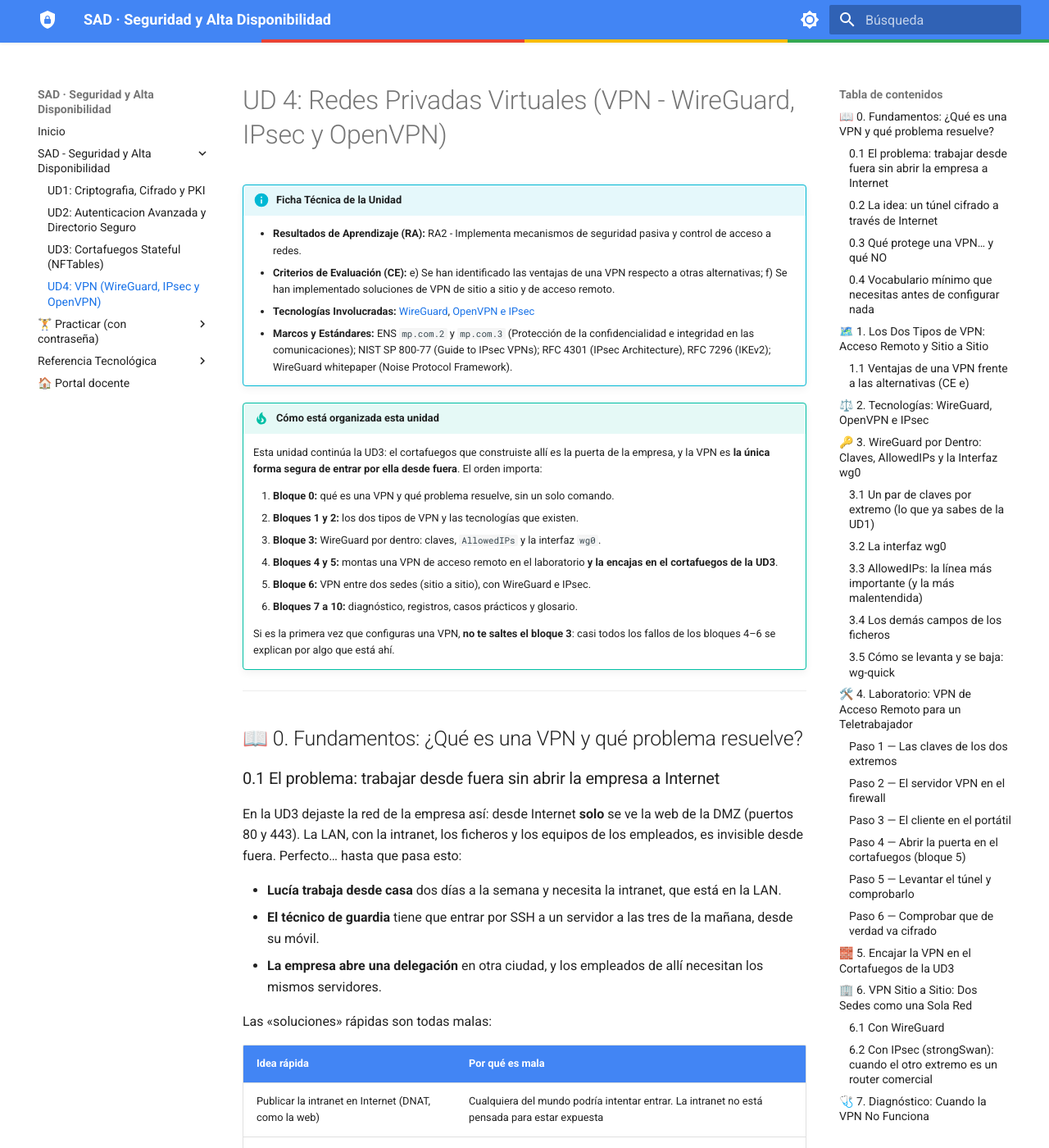
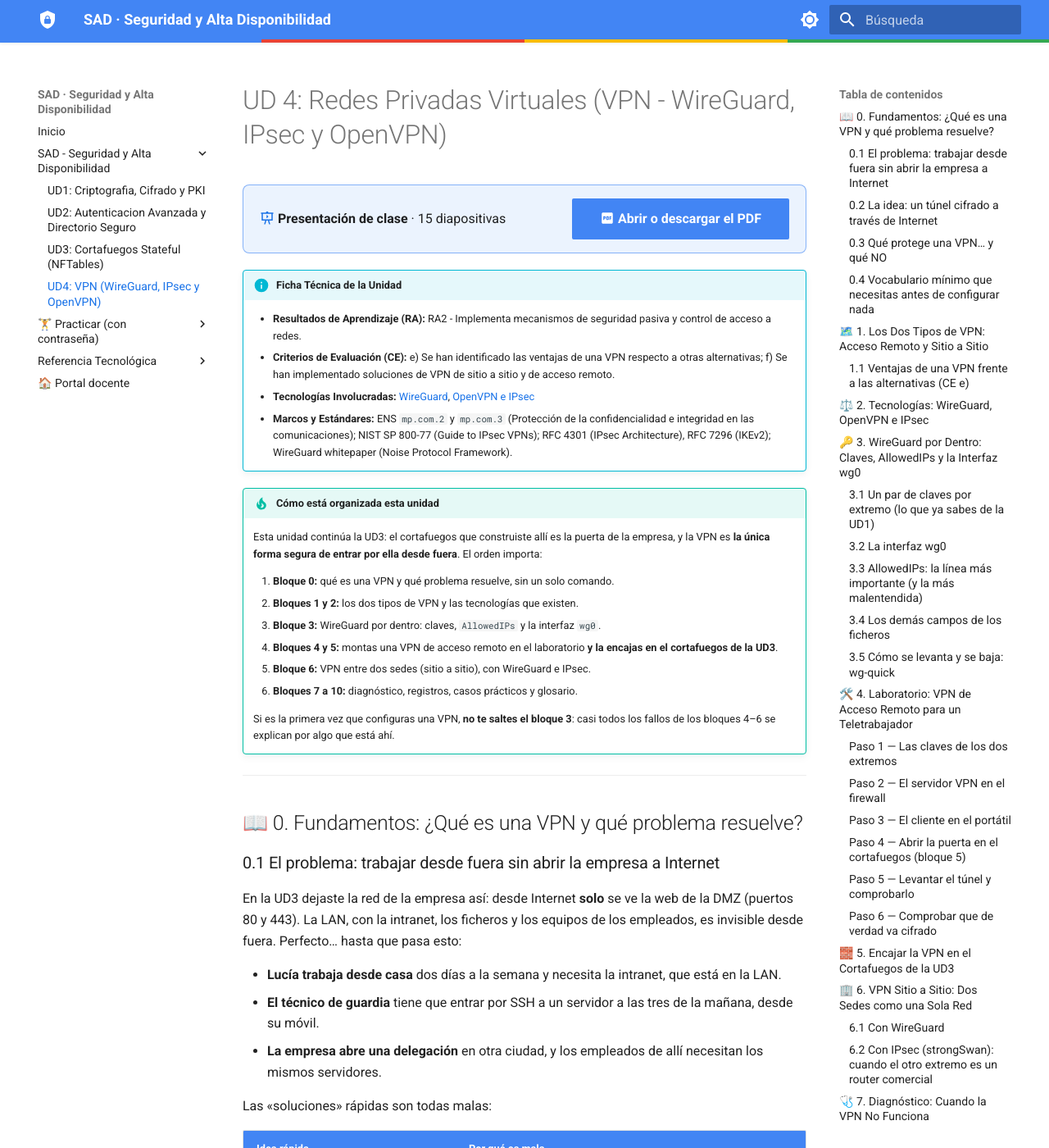
Before and after one commit to jmfiorisies/sad, an MkDocs documentation site: the page built from docs/unidades/ud04.md, in a window 1280 px wide and 1400 px high. Shown: the whole window at 82% size. Built offline with MkDocs 1.6.1 and Material for MkDocs 9.7.7, drawn with Linux system fonts in a browser that asks for light colours.

Commit message:
UD3 y UD4: presentación de clase en PDF (versión sencilla) al principio de cada unidad
Co-Authored-By: Claude Opus 5.5 <noreply@anthropic.com>

```diff
--- a/docs/stylesheets/extra.css
+++ b/docs/stylesheets/extra.css
@@ -24,3 +24,14 @@
   font-weight: 700;
 }
 .md-typeset table:not([class]) tr:hover { background-color: color-mix(in srgb, var(--asig) 6%, transparent); }
+
+/* Caja «Presentación de clase» al principio de cada unidad (igual que en DWEC, DIW e IAW) */
+.md-typeset .presentacion {
+  display: flex; flex-wrap: wrap; align-items: center; justify-content: space-between; gap: .6rem 1rem;
+  padding: .8rem 1rem; margin: 1rem 0;
+  border: 1px solid color-mix(in srgb, var(--asig) 60%, transparent); border-radius: .4rem;
+  background: color-mix(in srgb, var(--asig) 10%, transparent);
+}
+.md-typeset .presentacion p { margin: 0; }
+.md-typeset .presentacion .md-button { margin: 0; }
+.md-typeset .presentacion__icono { color: var(--md-accent-fg-color); }
--- a/docs/unidades/ud04.md
+++ b/docs/unidades/ud04.md
@@ -1,4 +1,10 @@
 # UD 4: Redes Privadas Virtuales (VPN - WireGuard, IPsec y OpenVPN)
+
+<div class="presentacion" markdown>
+:material-presentation-play:{ .presentacion__icono } **Presentación de clase** · 15 diapositivas
+
+[:material-file-pdf-box: Abrir o descargar el PDF](../assets/presentaciones/SAD-UD4.pdf){ .md-button .md-button--primary target="_blank" }
+</div>
 
 !!! info "Ficha Técnica de la Unidad"
     * **Resultados de Aprendizaje (RA):** RA2 - Implementa mecanismos de seguridad pasiva y control de acceso a redes.
```
Also changed, not shown: docs/unidades/ud03.md (+6 -0 lines), 2 other files.
